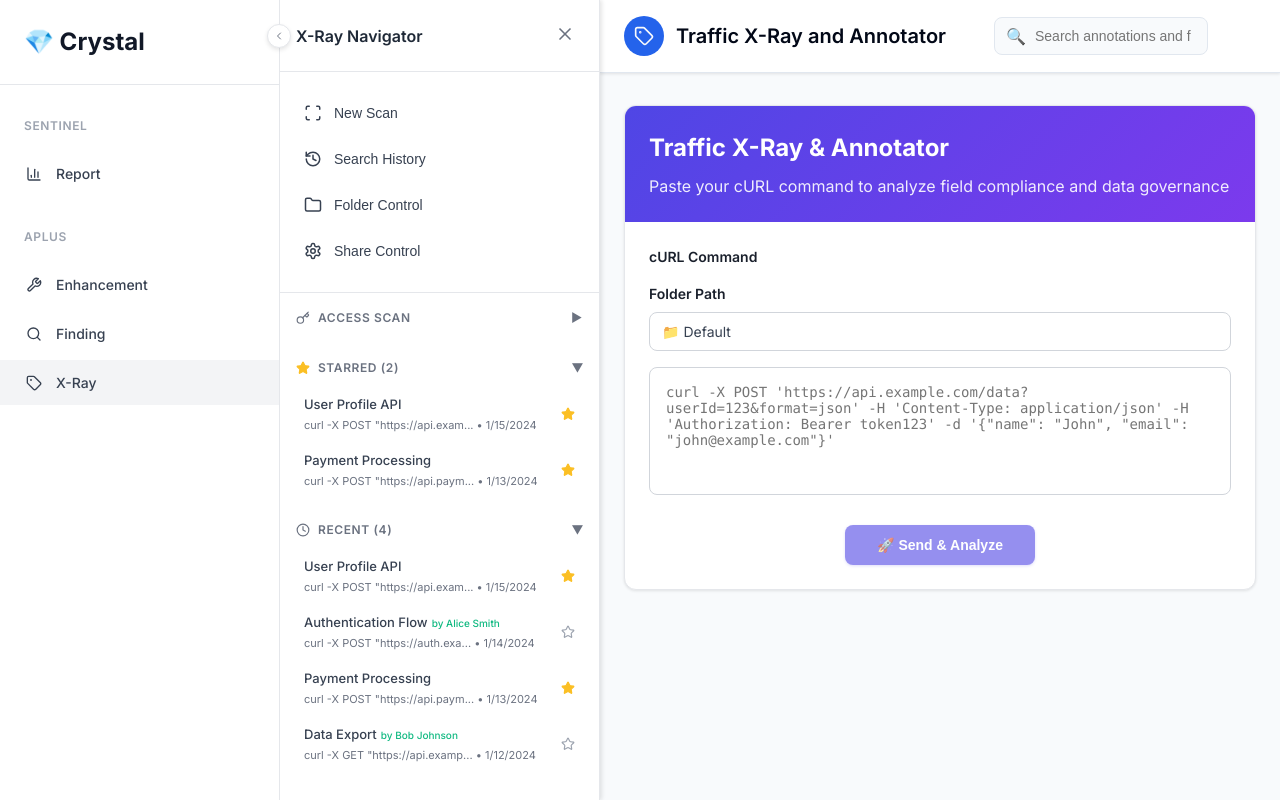
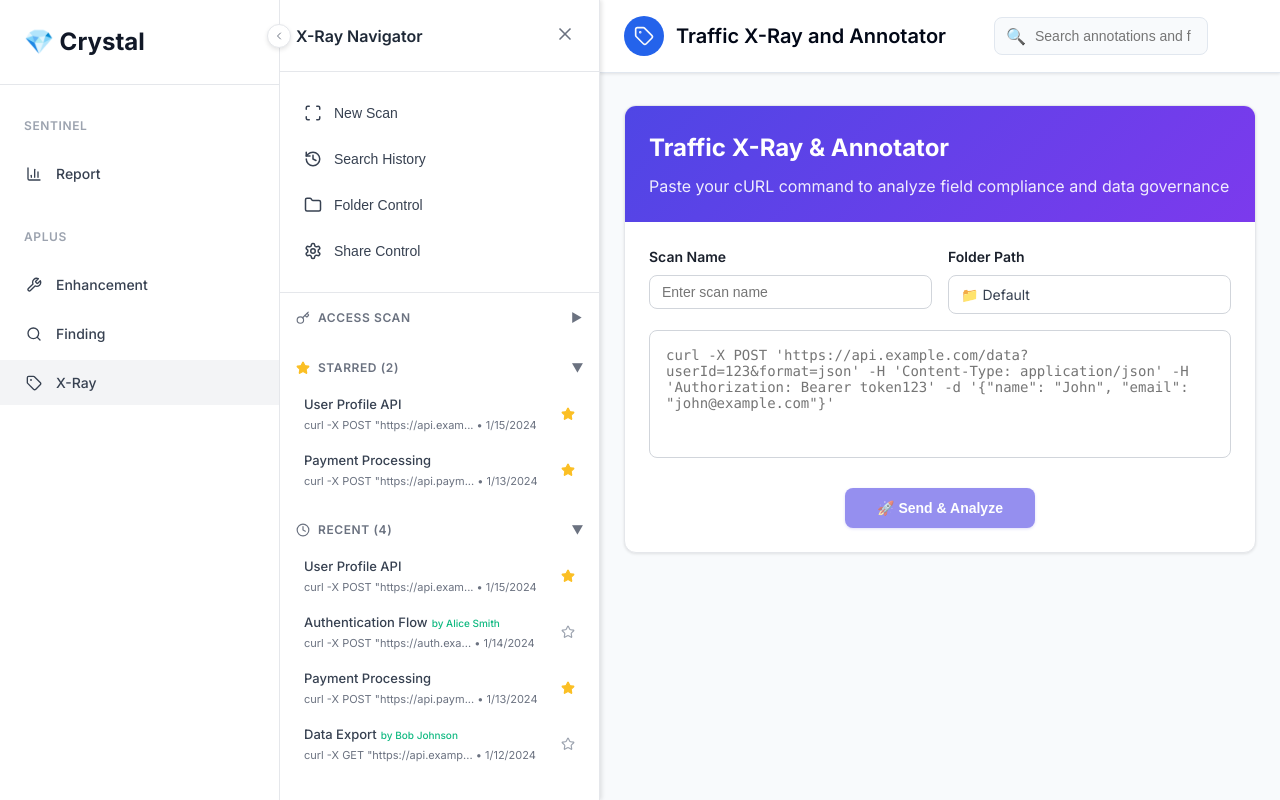
Before and after one commit to Brian0912/report-zenith-ui-hub, a React (Vite) app: page /aplus/annotator in a window 1280 px wide. Built offline with nearby package versions, Linux system fonts and the light colour scheme.

Commit message:
Refactor curl command input
Remove the "cURL Command" title and add a "scan name" text input. The new input will be aligned with the folder path input.

```diff
--- a/src/components/traffic-annotator/CurlInputPanel.tsx
+++ b/src/components/traffic-annotator/CurlInputPanel.tsx
@@ -27,6 +27,8 @@ interface CurlInputPanelProps {
   setResponse: (value: MockResponse | null) => void;
   showHistory: boolean;
   setShowHistory: (value: boolean) => void;
+  scanName: string;
+  setScanName: (value: string) => void;
 }
 
 export const CurlInputPanel: React.FC<CurlInputPanelProps> = ({
@@ -40,7 +42,9 @@ export const CurlInputPanel: React.FC<CurlInputPanelProps> = ({
   setError,
   setResponse,
   showHistory,
-  setShowHistory
+  setShowHistory,
+  scanName,
+  setScanName
 }) => {
   const PLACEHOLDER_TEXT = `curl -X POST 'https://api.example.com/data?userId=123&format=json' -H 'Content-Type: application/json' -H 'Authorization: Bearer token123' -d '{"name": "John", "email": "john@example.com"}'`;
 
@@ -234,11 +238,35 @@ export const CurlInputPanel: React.FC<CurlInputPanelProps> = ({
       </div>
 
       <div style={contentStyle}>
-        <div style={{ marginBottom: '16px' }}>
-          <label style={labelStyle}>cURL Command</label>
+        <div style={{ display: 'flex', gap: '16px', marginBottom: '16px' }}>
+          <div style={{ flex: 1 }}>
+            <label style={labelStyle}>Scan Name</label>
+            <input
+              type="text"
+              value={scanName}
+              onChange={(e) => setScanName(e.target.value)}
+              placeholder="Enter scan name"
+              style={{
+                width: '100%',
+                padding: '8px 12px',
+                border: '1px solid #d1d5db',
+                borderRadius: '8px',
+                backgroundColor: '#ffffff',
+                fontSize: '14px',
+                color: '#374151',
+                outline: 'none',
+                transition: 'border-color 0.2s'
+              }}
+              onFocus={(e) => {
+                e.currentTarget.style.borderColor = '#4F46E5';
+              }}
+              onBlur={(e) => {
+                e.currentTarget.style.borderColor = '#d1d5db';
+              }}
+            />
           </div>
 
-        <div style={{ marginBottom: '16px' }}>
+          <div style={{ flex: 1 }}>
             <label style={labelStyle}>Folder Path</label>
             <div
               style={{
@@ -265,6 +293,7 @@ export const CurlInputPanel: React.FC<CurlInputPanelProps> = ({
               }}
             >
               📁 Default
+            </div>
           </div>
         </div>
 
--- a/src/pages/TrafficAnnotatorPage.tsx
+++ b/src/pages/TrafficAnnotatorPage.tsx
@@ -45,6 +45,7 @@ export const TrafficAnnotatorPage: React.FC = () => {
   const [loading, setLoading] = useState(false);
   const [error, setError] = useState<string | null>(null);
   const [showHistory, setShowHistory] = useState(false);
+  const [scanName, setScanName] = useState('');
 
   // Sidebar state
   const [sidebarOpen, setSidebarOpen] = useState(true);
@@ -209,6 +210,8 @@ export const TrafficAnnotatorPage: React.FC = () => {
               setResponse={setResponse}
               showHistory={showHistory}
               setShowHistory={setShowHistory}
+              scanName={scanName}
+              setScanName={setScanName}
             />
 
             {response && (
```
Lines whose indentation alone changed are shown as unchanged.
